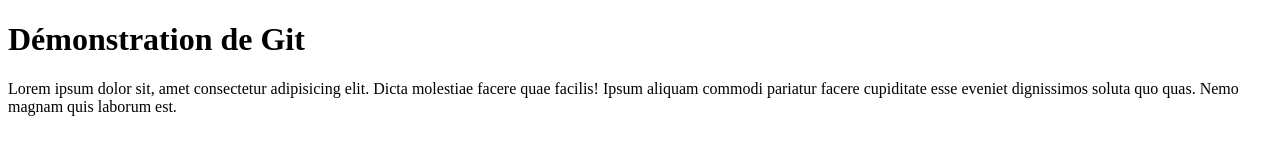
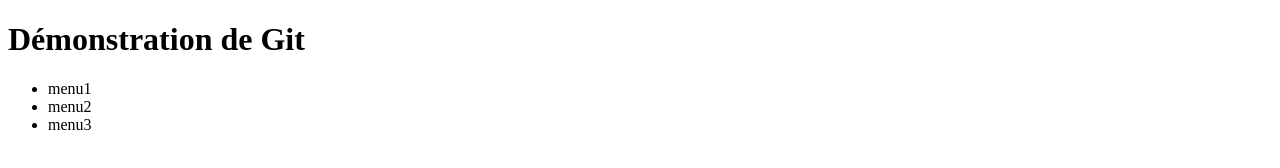
Before and after one commit to VivierCyril/demoGit, a plain HTML site: page index.html in a window 1280 px wide. Drawn offline with Linux system fonts and the light colour scheme.

Commit message:
Ajout de code

```diff
--- a/index.html
+++ b/index.html
@@ -9,10 +9,11 @@
 
 <body>
     <h1>Démonstration de Git</h1>
-    <p>
-        Lorem ipsum dolor sit, amet consectetur adipisicing elit. Dicta molestiae facere quae facilis! Ipsum aliquam
-        commodi pariatur facere cupiditate esse eveniet dignissimos soluta quo quas. Nemo magnam quis laborum est.
-    </p>
+    <ul>
+        <li>menu1</li>
+        <li>menu2</li>
+        <li>menu3</li>
+    </ul>
 </body>
 
 </html>
```
